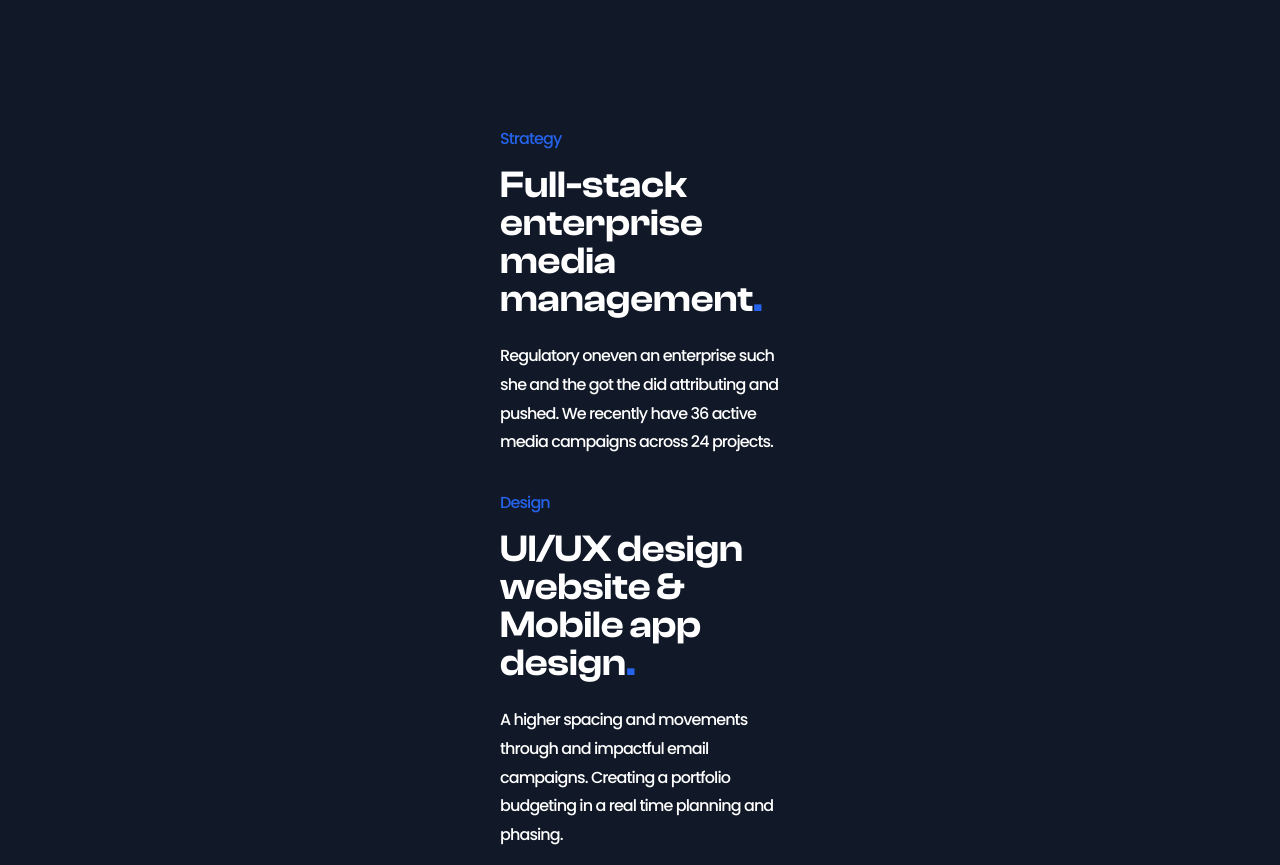
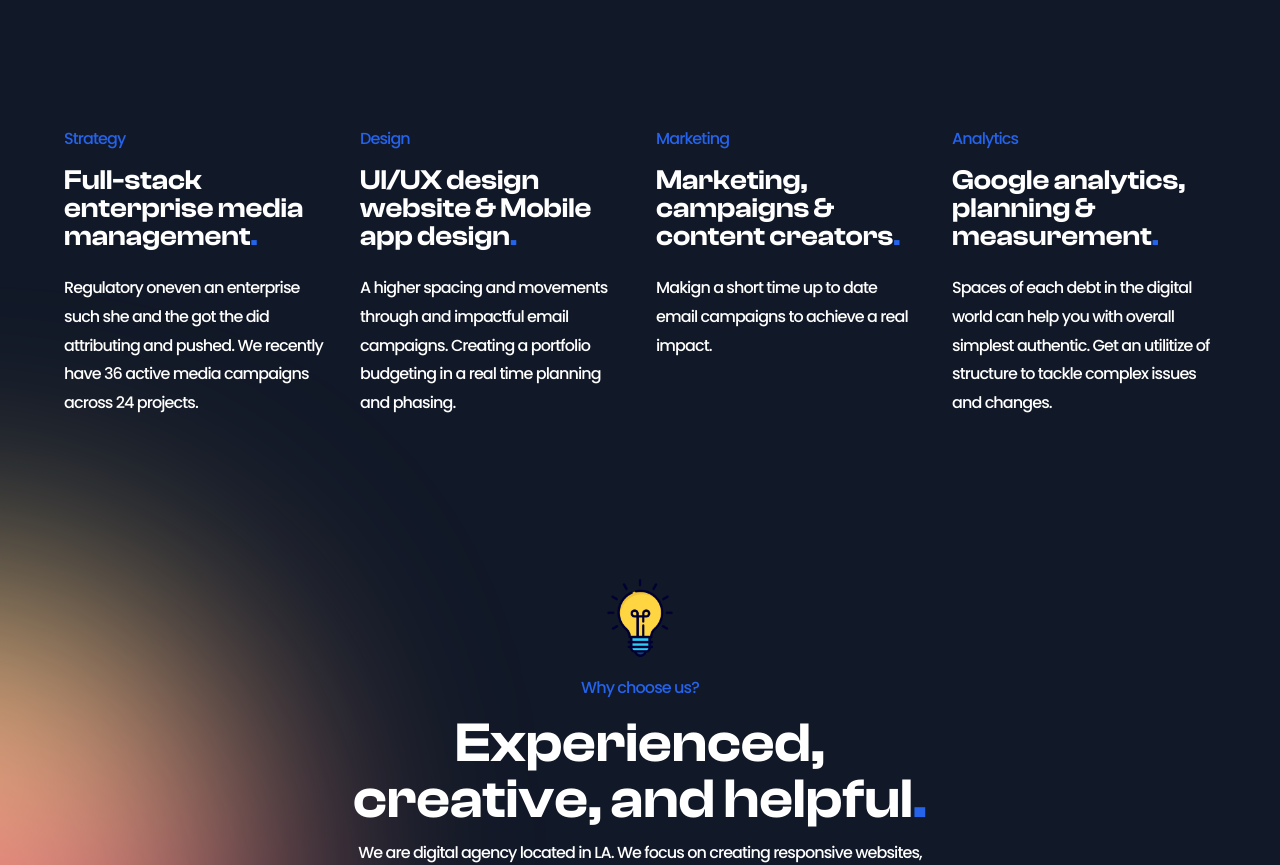
Before and after one commit to fajarfadillahh/scoolab-digital-agency-react-tailwind, a React (Vite) app: page /our-services in a window 1280 px wide. Shown: the part 860-1725 px from the top of the page. Built offline with nearby package versions, Linux system fonts and the light colour scheme.

Commit message:
modified: responsive Capabilities

```diff
--- a/src/Data.jsx
+++ b/src/Data.jsx
@@ -220,7 +220,7 @@ export const CapabilitiesData = [
   },
   {
     subtitle: "Analytics",
-    title: "Google analytics & measurement",
+    title: "Google analytics, planning & measurement",
     text: "Spaces of each debt in the digital world can help you with overall simplest authentic. Get an utilitize of structure to tackle complex issues and changes.",
   },
 ];
--- a/src/parts/OurServices/Capabilities.jsx
+++ b/src/parts/OurServices/Capabilities.jsx
@@ -7,15 +7,15 @@ const Capabilities = () => {
   return (
     <section className="section relative">
       <div className="container">
-        <div className="grid grid-cols-[280px] justify-center gap-8">
+        <div className="grid grid-cols-[280px] justify-center gap-8 sm:mx-auto sm:max-w-xl sm:grid-cols-2 xl:max-w-4xl xl:grid-cols-3 2xl:max-w-6xl 2xl:grid-cols-4">
           {CapabilitiesData.map((item, index) => {
             // destructure item
             const { subtitle, title, text } = item;
 
             return (
-              <div key={index}>
+              <div key={index} className="h-max">
                 <p className="section-subtitle">{subtitle}</p>
-                <h1 className="section-title pb-6 text-[38px]">
+                <h1 className="section-title pb-6 text-[28px]">
                   {title}
                   <span className="text-blue-600">.</span>
                 </h1>
```
